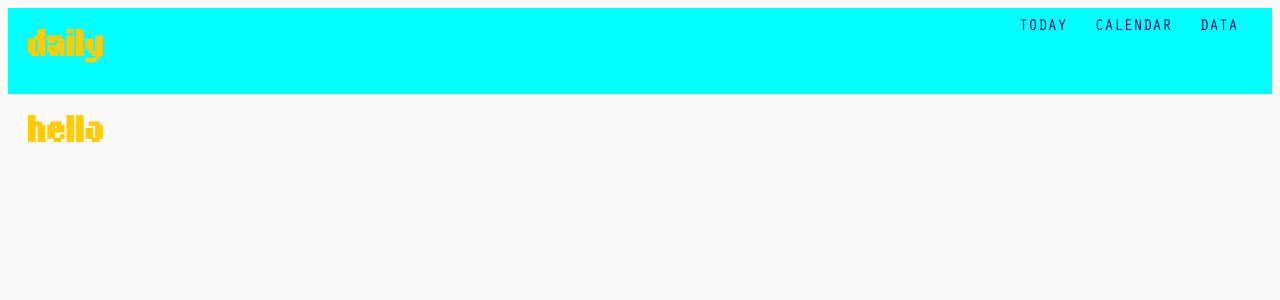
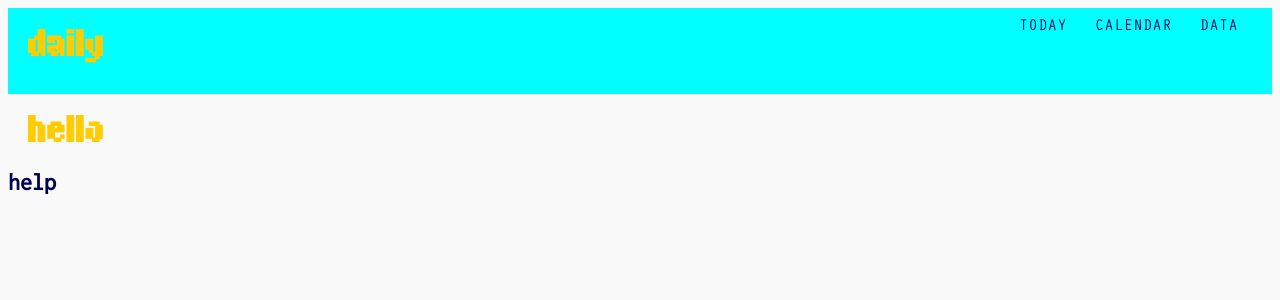
Before and after one commit to yanader/dailyTracker-Archive, a Django app: page / in a window 1280 px wide. Shown: the top 300 px of the page. Run offline with Django 4.2, Linux system fonts and the light colour scheme.

Commit message:
Small edit for pull testing

```diff
--- a/daily/templates/daily/index.html
+++ b/daily/templates/daily/index.html
@@ -5,6 +5,7 @@
 {% block body %}
 
 <h1>hello</h1>
+<h2>help</h2>
 
 
 {% endblock %}
```
